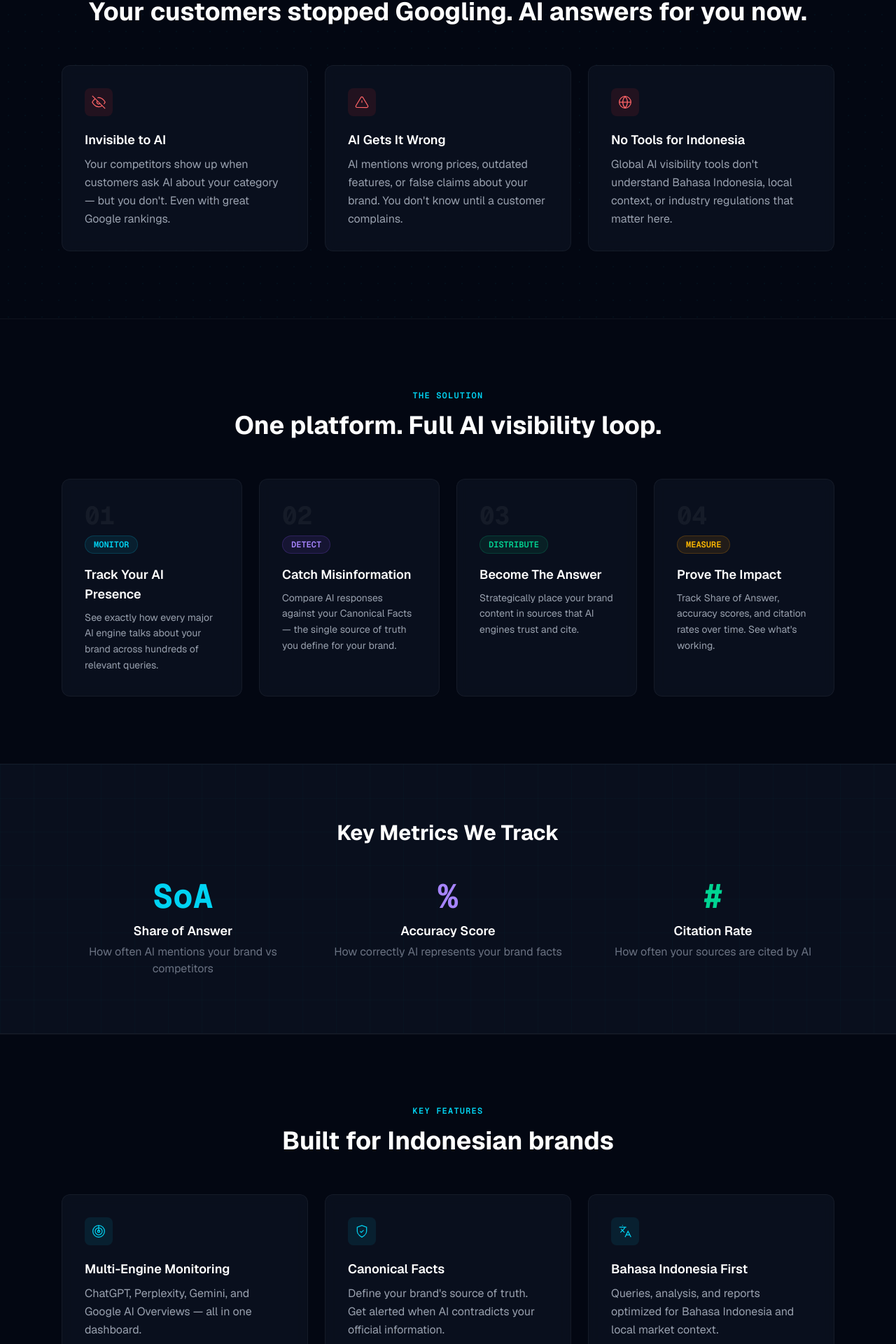
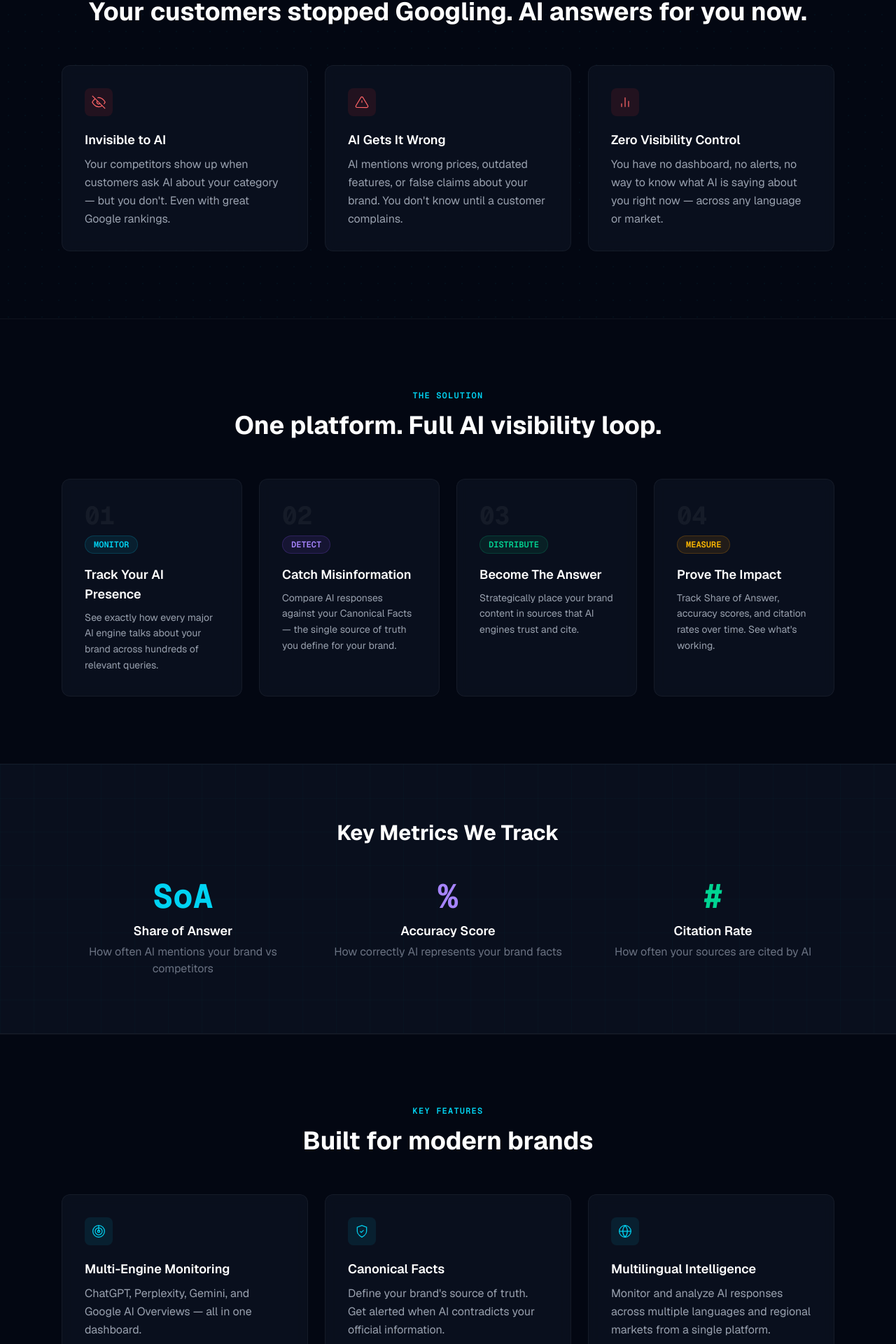
Before and after one commit to imheksa/ge0xa, a Next.js app: page / in a window 1280 px wide. Shown: the part 847-2767 px from the top of the page at 70% size. Built offline with nearby package versions, Linux system fonts and the light colour scheme.

Commit message:
fix: rebrand to global positioning, remove Indonesia-specific messaging

```diff
--- a/src/app/page.tsx
+++ b/src/app/page.tsx
@@ -111,7 +111,7 @@ function Problem() {
   const cards = [
     { icon: <EyeOffIcon />, title: t.problem.card1Title, desc: t.problem.card1Desc },
     { icon: <AlertIcon />, title: t.problem.card2Title, desc: t.problem.card2Desc },
-    { icon: <GlobeIcon />, title: t.problem.card3Title, desc: t.problem.card3Desc },
+    { icon: <ChartIcon />, title: t.problem.card3Title, desc: t.problem.card3Desc },
   ];
   return (
     <section className="relative bg-gray-950 py-24 border-t border-white/5">
@@ -222,7 +222,7 @@ function Features() {
   const items = [
     { icon: <RadarIcon />, title: t.features.f1Title, desc: t.features.f1Desc },
     { icon: <ShieldIcon />, title: t.features.f2Title, desc: t.features.f2Desc },
-    { icon: <LangIcon />, title: t.features.f3Title, desc: t.features.f3Desc },
+    { icon: <GlobeIcon />, title: t.features.f3Title, desc: t.features.f3Desc },
     { icon: <SearchIcon />, title: t.features.f4Title, desc: t.features.f4Desc },
     { icon: <RocketIcon />, title: t.features.f5Title, desc: t.features.f5Desc },
     { icon: <ChartIcon />, title: t.features.f6Title, desc: t.features.f6Desc },
--- a/src/i18n/translations.ts
+++ b/src/i18n/translations.ts
@@ -24,9 +24,9 @@ export const translations = {
       card2Title: "AI Gets It Wrong",
       card2Desc:
         "AI mentions wrong prices, outdated features, or false claims about your brand. You don't know until a customer complains.",
-      card3Title: "No Tools for Indonesia",
+      card3Title: "Zero Visibility Control",
       card3Desc:
-        "Global AI visibility tools don't understand Bahasa Indonesia, local context, or industry regulations that matter here.",
+        "You have no dashboard, no alerts, no way to know what AI is saying about you right now — across any language or market.",
     },
     solution: {
       label: "The Solution",
@@ -59,15 +59,15 @@ export const translations = {
     },
     features: {
       label: "Key Features",
-      title: "Built for Indonesian brands",
+      title: "Built for modern brands",
       f1Title: "Multi-Engine Monitoring",
       f1Desc: "ChatGPT, Perplexity, Gemini, and Google AI Overviews — all in one dashboard.",
       f2Title: "Canonical Facts",
       f2Desc:
         "Define your brand's source of truth. Get alerted when AI contradicts your official information.",
-      f3Title: "Bahasa Indonesia First",
+      f3Title: "Multilingual Intelligence",
       f3Desc:
-        "Queries, analysis, and reports optimized for Bahasa Indonesia and local market context.",
+        "Monitor and analyze AI responses across multiple languages and regional markets from a single platform.",
       f4Title: "Competitor Intelligence",
       f4Desc:
         "See where competitors appear and you don't. Find the gaps in your AI visibility.",
@@ -158,7 +158,7 @@ export const translations = {
       button: "Request Your Free Audit",
     },
     footer: {
-      tagline: "AI visibility platform for Indonesian brands.",
+      tagline: "AI visibility platform for modern brands.",
       product: "Product",
       company: "Company",
       monitoring: "Monitoring",
@@ -196,9 +196,9 @@ export const translations = {
       card2Title: "AI Menyampaikan Info Keliru",
       card2Desc:
         "AI menyebut harga salah, fitur usang, atau klaim keliru tentang brand Anda. Anda baru tahu saat pelanggan komplain.",
-      card3Title: "Belum Ada Tool untuk Indonesia",
+      card3Title: "Tanpa Kontrol Visibilitas",
       card3Desc:
-        "Tool visibilitas AI global tidak memahami Bahasa Indonesia, konteks lokal, atau regulasi industri yang relevan di sini.",
+        "Anda tidak punya dashboard, tidak ada alert, tidak ada cara untuk tahu apa yang AI katakan tentang Anda — di bahasa dan pasar manapun.",
     },
     solution: {
       label: "Solusinya",
@@ -231,15 +231,15 @@ export const translations = {
     },
     features: {
       label: "Fitur Utama",
-      title: "Dibangun untuk brand Indonesia",
+      title: "Dibangun untuk brand modern",
       f1Title: "Monitoring Multi-Engine",
       f1Desc: "ChatGPT, Perplexity, Gemini, dan Google AI Overviews — semua dalam satu dashboard.",
       f2Title: "Canonical Facts",
       f2Desc:
         "Tentukan sumber kebenaran brand Anda. Dapat notifikasi saat AI bertentangan dengan informasi resmi Anda.",
-      f3Title: "Bahasa Indonesia First",
+      f3Title: "Multilingual Intelligence",
       f3Desc:
-        "Query, analisis, dan laporan dioptimasi untuk Bahasa Indonesia dan konteks pasar lokal.",
+        "Pantau dan analisis respons AI di berbagai bahasa dan pasar regional dari satu platform.",
       f4Title: "Intelijen Kompetitor",
       f4Desc:
         "Lihat di mana kompetitor muncul dan Anda tidak. Temukan celah dalam visibilitas AI Anda.",
@@ -330,7 +330,7 @@ export const translations = {
       button: "Minta Audit Gratis Anda",
     },
     footer: {
-      tagline: "Platform visibilitas AI untuk brand Indonesia.",
+      tagline: "Platform visibilitas AI untuk brand modern.",
       product: "Produk",
       company: "Perusahaan",
       monitoring: "Monitoring",
```
